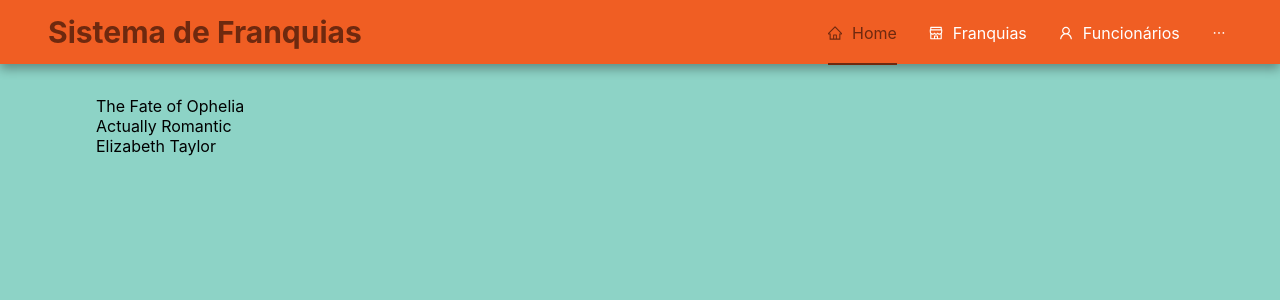
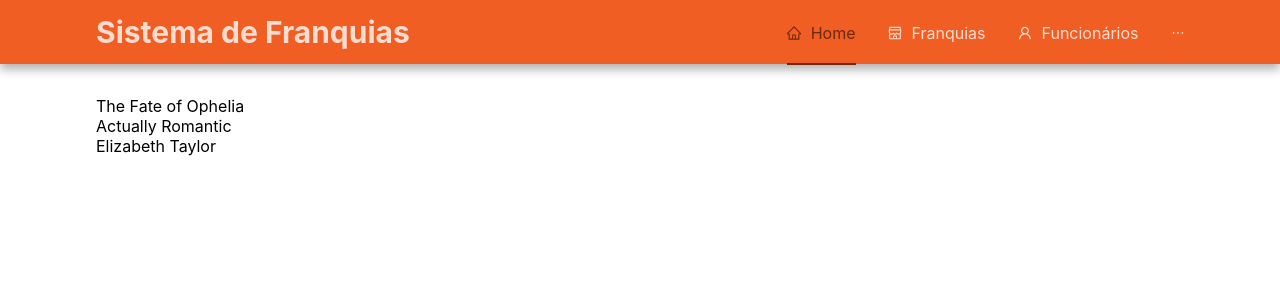
Before and after one commit to gabgon08/projeto-franquias, a Next.js app: page / in a window 1280 px wide. Shown: the top 300 px of the page. Built offline with nearby package versions, Linux system fonts and the light colour scheme.

Commit message:
feat: add Layout and Flex from antd to Header

```diff
--- a/src/app/globals.css
+++ b/src/app/globals.css
@@ -3,7 +3,7 @@ body,
 #root {
   height: 100%;
   margin: 0;
-  background-color: #8dd3c6;
+  /* background-color: #8dd3c6; */
 }
 
 * {
@@ -18,5 +18,4 @@ body,
 .ant-typography {
   margin: 0 !important;
   padding: 0 !important;
-  /* line-height: 0 !important; */
 }
--- a/src/app/layout.js
+++ b/src/app/layout.js
@@ -1,6 +1,8 @@
 import { Geist, Geist_Mono } from "next/font/google";
 import "./globals.css";
 import Header from '../components/Header'
+import { GreenTheme } from "./../theme/index.jsx";
+import { ConfigProvider } from "antd";
 
 const geistSans = Geist({
   variable: "--font-geist-sans",
@@ -19,11 +21,15 @@ export const metadata = {
 
 export default function RootLayout({ children }) {
   return (
+    <ConfigProvider>
       <html lang="pt-BR">
         <body className={`${geistSans.variable} ${geistMono.variable}`}>
           <Header />
+          <GreenTheme>
             {children}
+          </GreenTheme>
         </body>
       </html>
+    </ConfigProvider>
   );
 }
--- a/src/components/Header.jsx
+++ b/src/components/Header.jsx
@@ -1,17 +1,20 @@
 'use client'
 
-import { Menu } from "antd"
+import { Flex, Layout, Menu } from "antd"
 import { HomeOutlined, UserOutlined, ShopOutlined, DashboardOutlined } from '@ant-design/icons'
 import { usePathname } from "next/navigation"
 import Link from 'next/link'
 import styles from './Header.module.css'
 import { HeaderTheme } from "../theme/index"
 import Title from "antd/es/typography/Title"
+import { startTransition } from "react"
 
 
-export default function Header() {
+const { Header } = Layout;
+
+const App = () => {
     const pathname = usePathname()
-    const menuItems = [
+    const itens = [
         {
             label: <Link href='/'>Home</Link>,
             key: '/',
@@ -36,26 +39,33 @@ export default function Header() {
 
     return (
         <HeaderTheme>
-            <header className={styles.header}>
-                <div className={styles.container}>
+            <Layout className={styles.layout}>
+                <Header className={styles.header}>
+                    <Flex className={styles.flexContainer}>
 
-                    <Link href='/' className={styles.headerLink}>
+                        <Link href='/' className={styles.flexLink}>
+
                             <Title
                                 level={2}
-                            className={styles.headerTitle}>
+                                className={styles.flexTitle}
+                            >
                                 Sistema de Franquias
                             </Title>
+
                         </Link>
 
                         <Menu
                             mode="horizontal"
                             selectedKeys={[pathname]}
-                        items={menuItems}
-                        className={styles.headerMenu}
+                            items={itens}
+                            className={styles.flexMenu}
                         />
 
-                </div>
-            </header>
-        </HeaderTheme>
+                    </Flex>
+                </Header>
+            </Layout >
+        </HeaderTheme >
     )
 }
+
+export default App
--- a/src/components/Header.module.css
+++ b/src/components/Header.module.css
@@ -1,39 +1,39 @@
 .header {
-    background-color: #f05e23;
     position: sticky;
+    width: 100%;
     top: 0;
+    height: 4rem;
+    display: flex;
     box-shadow: 0 5px 10px rgba(0, 0, 0, 0.329);
     border-bottom: 0;
     z-index: 100;
-}
-
-.container {
-    display: flex;
-    margin: 0 auto;
-    padding: 0 1rem;
-    height: 4rem;
-    justify-content: space-between;
-    max-width: min(100vw, 1500px);
     align-items: center;
 }
 
-.headerLink {
-    max-width: fit-content;
+.flexContainer {
+    max-width: min(90vw, 1500px);
+    display: flex;
+    justify-content: space-between;
+    align-items: center;
+    margin: 0 auto;
+    width: 100%;
+}
+
+.flexLink {
     align-content: center;
     justify-items: center;
-    margin: 0;
     padding: 0 2rem;
     transition: 0.3s ease;
     text-decoration: none;
 }
 
-.headerLink:hover {
-    opacity: 0.6;
+.flexLink:hover {
+    opacity: 0.8;
 }
 
-.headerMenu {
+.flexMenu {
     justify-content: center;
-    min-width: 38%;
+    min-width: 40%;
     width: auto;
     line-height: 4rem;
     border: 0;
@@ -41,6 +41,6 @@
     font-size: 1rem;
 }
 
-.headerTitle {
+.flexTitle {
     font-weight: bold !important;
 }
--- a/src/theme/common.module.css
+++ b/src/theme/common.module.css
@@ -8,14 +8,14 @@
 
 /* TABLE */
 
-.top {
+.topBox {
     display: flex;
     justify-content: space-between;
     align-items: center;
-    gap: 2rem
 }
 
-.topTitleBox {
+.topBoxIconTitle {
+    background-color: #35725f;
     display: flex;
     padding: 1.2rem;
     gap: 0.7rem;
@@ -29,19 +29,17 @@
         /* right */
         -1px 0px 10px rgba(0, 0, 0, 0.200);
     /* left */
-    background-color: #35725f;
     z-index: 1;
     position: relative;
 }
 
-.topTitleIcon {
+.topBoxIcon {
     font-size: 35px;
     border-color: black;
     border-radius: 50%;
-    color: #e2fffa;
 }
 
-.topTitleText {
+.topBoxTitle {
     font-weight: bold !important;
     color: #e2fffa !important;
 }
@@ -51,15 +49,13 @@
 }
 
 .containerTable {
-    background-color: rgb(255, 255, 255, 0.8);
+    background-color: #ffffff88;
     border-radius: 0 2rem 2rem 2rem;
+    box-shadow: 0 0 10px 3px rgba(0, 0, 0, 0.200);
     padding: 1.5rem;
-    transition: 0.3s ease;
-    box-shadow: 0 0 10px 3px rgba(0, 0, 0, 0.200);
-    z-index: 2;
-    position: relative;
+    z-index: 20;
 }
 
-.header :global(.ant-table-thead > tr > th) {
+.containerTable :global(.ant-table-thead > tr > th) {
     font-size: 1.1rem;
 }
--- a/src/theme/index.jsx
+++ b/src/theme/index.jsx
@@ -1,8 +1,9 @@
+'use client'
+
 import React from 'react'
 import { ConfigProvider } from 'antd'
-import { lime } from '@ant-design/colors'
 
-const MainTheme = ({ children }) => {
+export function GreenTheme({ children }) {
   // cores principais
   const primaryColorCode = '#35725f'
   const textBaseColor = '#1c3b32ff'
@@ -21,6 +22,7 @@ const MainTheme = ({ children }) => {
         token: {
           colorPrimary: primaryColorCode,
           colorTextBase: textBaseColor,
+          colorBgContainer: '#9fff51ff'
         },
         components: {
           Table: {
@@ -44,28 +46,25 @@ const MainTheme = ({ children }) => {
   )
 }
 
-export default MainTheme
-
-export const HeaderTheme = ({ children }) => {
-  const primaryColorCode = '#6e290f'
-  const orangeLight = '#f05e23'
-  const orangeDark = 'rgba(201, 80, 28, 0.81)'
-  const textColor = '#ffffffff'
+export function HeaderTheme({ children }) {
 
   return (
     <ConfigProvider
       theme={{
         token: {
-          colorPrimary: primaryColorCode,
-          colorText: primaryColorCode
+          colorPrimary: '#6e290f',
+          colorText: '#fddcd0ff',
         },
         components: {
           Menu: {
-            horizontalItemHoverBg: orangeDark,
-            itemColor: textColor,
-            itemHoverColor: textColor,
-            itemBg: orangeLight,
-            popupBg: orangeLight
+            horizontalItemHoverBg: '#c9501ccf',
+            itemColor: '#fddcd0ff',
+            itemHoverColor: '#fddcd0ff',
+            itemBg: '#f05e23',
+            popupBg: '#f05e23',
+          },
+          Layout: {
+            headerBg: '#f05e23',
           }
         }
       }}
```
Also changed, not shown: src/app/franquias/page.jsx (+4 -6 lines), src/app/funcionarios/page.jsx (+17 -11 lines). Lines whose indentation alone changed are shown as unchanged.
